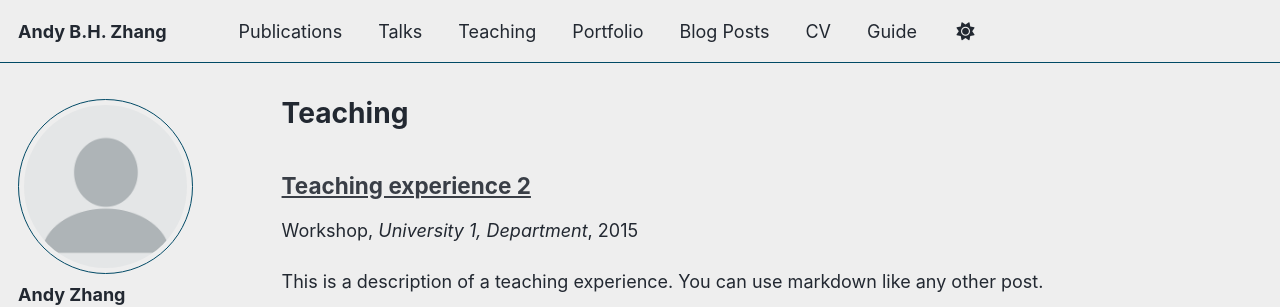
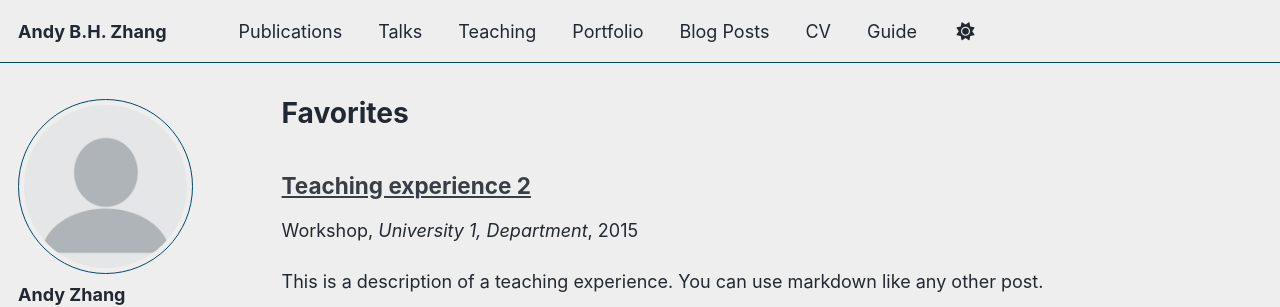
Before and after one commit to 22AZhang/AndyBHZhang.github.io, a Jekyll site: the page built from _pages/favorites.html, in a window 1280 px wide. Shown: the top 307 px of the page. Built offline with Jekyll 4.4.1, drawn with Linux system fonts in a browser that asks for light colours; some web fonts are replaced; a script that is not in the unit is left out.

Commit message:
Update and rename teaching.html to favorites.html

```diff
--- a/_pages/teaching.html
+++ b/_pages/favorites.html
@@ -1,7 +1,7 @@
 ---
 layout: archive
-title: "Teaching"
-permalink: /teaching/
+title: "Favorites"
+permalink: /favorites/
 author_profile: true
 ---
 
```
